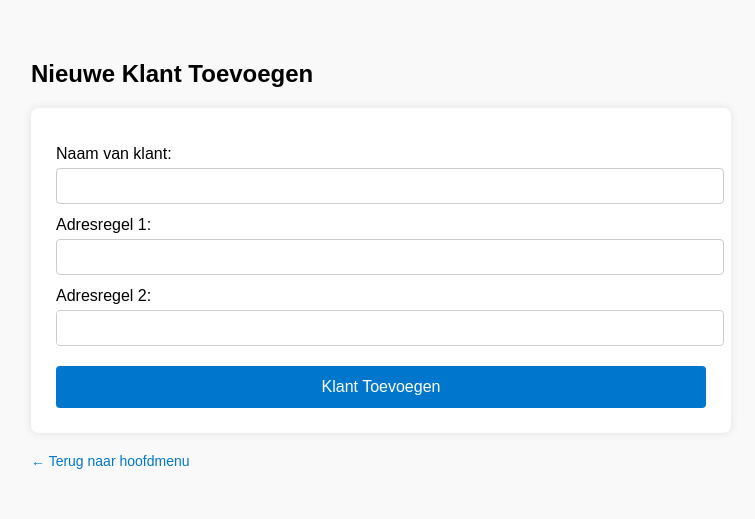
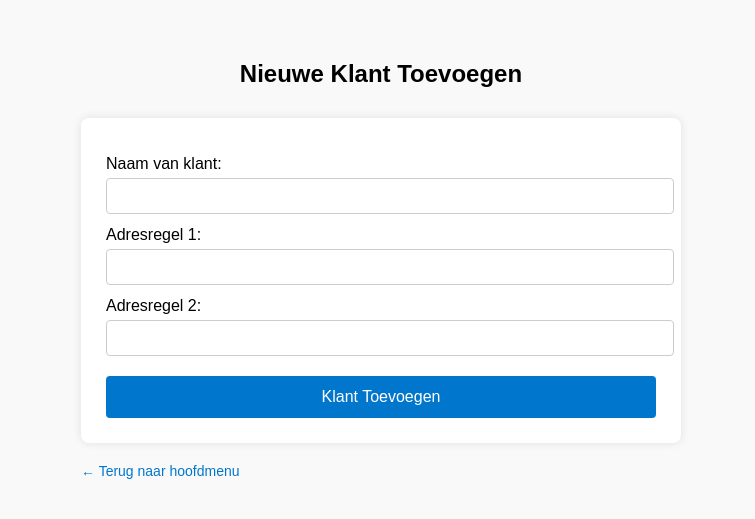
Before and after one commit to NXi99/opto-invoice-app, a Flask app: page /add-customer in a window 1280 px wide. Shown: the top 519 px of the page, without its empty margins (259-1014 px from the left). Run offline with Flask 3, Linux system fonts and the light colour scheme.

Commit message:
Update add_customer.html

```diff
--- a/templates/add_customer.html
+++ b/templates/add_customer.html
@@ -4,17 +4,30 @@
     <meta charset="UTF-8">
     <title>Klant Toevoegen</title>
 
-    <!-- ✅ Apply dark mode early -->
+    <!-- Apply dark mode before render -->
     <script>
     if (localStorage.getItem("darkMode") === "true") {
         document.documentElement.classList.add("dark-mode");
     }
     </script>
 
-    <!-- ✅ Global styles -->
+    <!-- Load your main stylesheet -->
     <link rel="stylesheet" href="{{ url_for('static', filename='style.css') }}">
 
     <style>
+        body {
+            font-family: Arial, sans-serif;
+            background: #f9f9f9;
+            padding: 40px;
+            max-width: 600px;
+            margin: auto;
+        }
+
+        h2 {
+            text-align: center;
+            margin-bottom: 30px;
+        }
+
         form {
             background: white;
             padding: 25px;
@@ -58,7 +71,6 @@
     </style>
 </head>
 <body>
-    <div class="container">
     <h2>Nieuwe Klant Toevoegen</h2>
 
     <form method="POST">
@@ -75,6 +87,5 @@
     </form>
 
     <a href="/">&#8592; Terug naar hoofdmenu</a>
-    </div>
 </body>
 </html>
```
Lines whose indentation alone changed are shown as unchanged.
